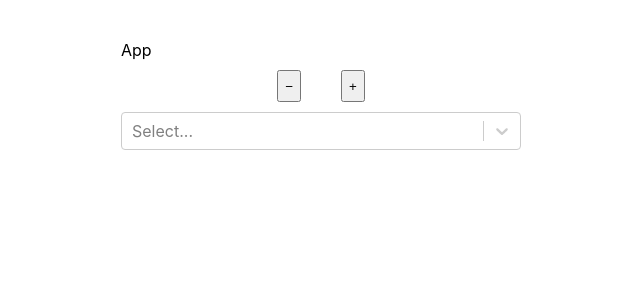
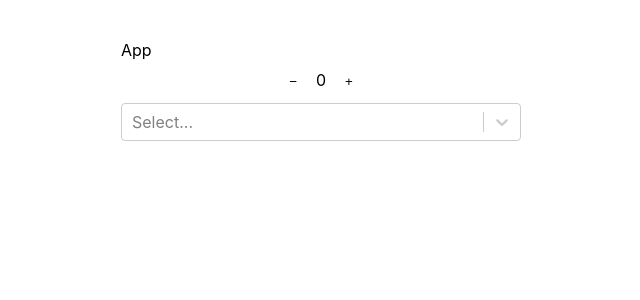
Before and after one commit to RZFalcore/PracticeReact, a React (Create React App) app: page / in a window 1280 px wide. Shown: the top 300 px of the page, without its empty margins (319-959 px from the left). Built offline with nearby package versions, Linux system fonts and the light colour scheme.

Commit message:
connect Timer to store

```diff
--- a/package.json
+++ b/package.json
@@ -48,6 +48,7 @@
   "devDependencies": {
     "axios": "^0.21.0",
     "faker": "^5.1.0",
+    "redux-devtools-extension": "^2.13.8",
     "shortid": "^2.2.16",
     "uuid": "^8.3.1"
   }
--- a/src/Components/Timer/Timer.js
+++ b/src/Components/Timer/Timer.js
@@ -1,18 +1,29 @@
 import React from "react";
-
+import { connect } from "react-redux";
+import {increment, decrement} from '../../redux/timerActions'
 const Timer = ({ value, onIncrement, onDecrement }) => (
   <div
     style={{
       display: "flex",
       justifyContent: "center",
+      alignContent:  "center",
       width: "400px",
       margin: "10px auto",
+      padding: "0px",
     }}
   >
-    <button onClick={onDecrement}>&#8722;</button>
-    <p style={{ minWidth: "40px", textAlign: "center" }}>{value}</p>
-    <button onClick={onIncrement}>&#43;</button>
+    <button onClick={onDecrement} style={{border: "0", backgroundColor: "white" ,padding: "4px"}}>&#8722;</button>
+    <p style={{ minWidth: "40px", textAlign: "center" , margin: "0px"}}>{value}</p>
+    <button onClick={onIncrement} style={{border: "0", backgroundColor: "white",padding: "4px"}}>&#43;</button>
   </div>
 );
 
-export default Timer;
+const mapStateToProps = (state) => ({ value: state });
+
+const mapDispatchToProps = dispatch =>({
+  onIncrement: () => dispatch(increment(10)),
+  onDecrement: () => dispatch(decrement(10)),
+})
+
+
+export default connect(mapStateToProps, mapDispatchToProps)(Timer);
--- a/src/index.js
+++ b/src/index.js
@@ -1,5 +1,6 @@
 import React from "react";
 import ReactDOM from "react-dom";
+import { Provider } from "react-redux";
 import store from "./redux/store";
 import "./index.css";
 
@@ -7,4 +8,9 @@ import App from "./Components/App/App";
 
 console.log(store);
 
-ReactDOM.render(<App />, document.getElementById("root"));
+ReactDOM.render(
+  <Provider store={store}>
+    <App />
+  </Provider>,
+  document.getElementById("root")
+);
--- a/src/redux/store.js
+++ b/src/redux/store.js
@@ -1,10 +1,10 @@
-import { time } from "faker";
 import { createStore } from "redux";
+import { devToolsEnhancer } from "redux-devtools-extension";
 import timerReducer from "./timerReducer";
 
 // PLACEHOLDER REDUCER
 // const reducer = (state = {}, action) => state;
 
-const store = createStore(timerReducer);
+const store = createStore(timerReducer, devToolsEnhancer());
 
 export default store;
--- a/src/redux/timerActions.js
+++ b/src/redux/timerActions.js
@@ -9,3 +9,10 @@ export const increment = (value) => {
     payload: value,
   };
 };
+
+export const decrement = (value) => {
+  return {
+    type: Type.DECREMENT,
+    payload: value,
+  };
+};
```
Also changed, not shown: 1 other file (tests, documents, lock files or other folders).
